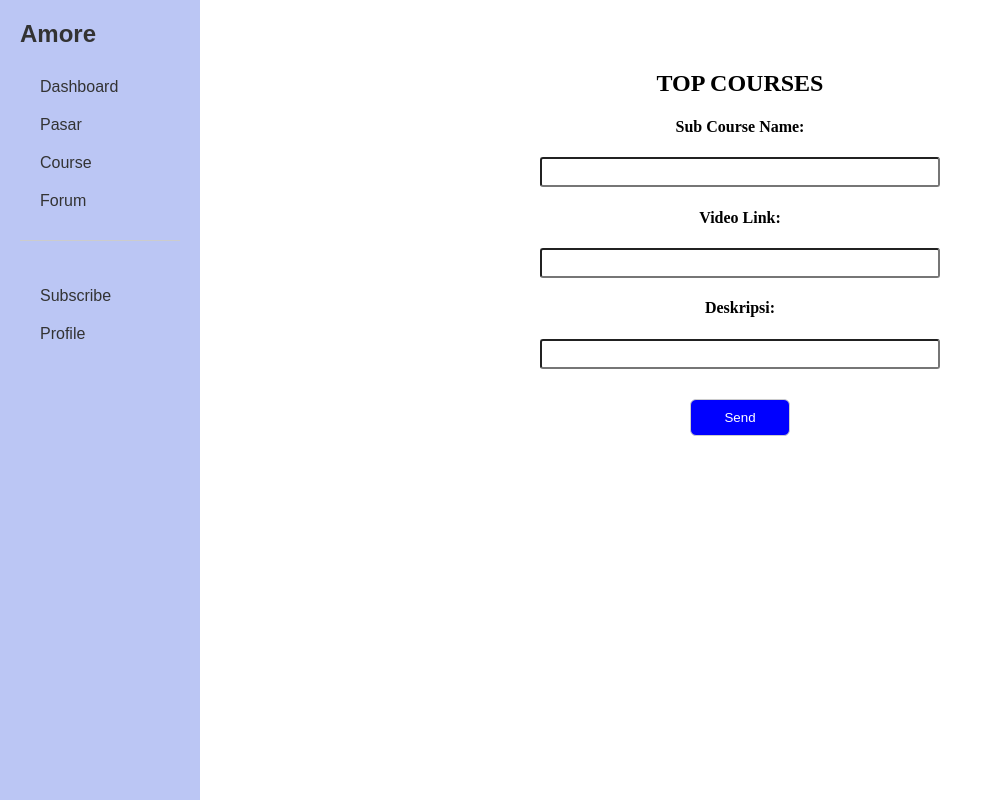
After one commit to miamore7/project-amore, a PHP site: page /tambahCourse.php in a window 1280 px wide. The commit adds this page. Shown: the whole page, without its empty margins (0-983 px from the left). Run offline with PHP 8.4, Linux system fonts and the light colour scheme.

Commit message:
course subs

```diff
--- a/course.php
+++ b/course.php
@@ -8,6 +8,7 @@ $videosData = array(
 ?>
 
 <?php include('sidebar.php'); ?>
+<a href="tambahCourse.php">Tambah Course</a>
 <link rel="stylesheet" href="css/course.css">
 <div class="top-courses">
   <h2>TOP COURSES</h2>
--- a/css/dashboardM.css
+++ b/css/dashboardM.css
@@ -48,3 +48,30 @@
 .course-item button:hover {
     background-color: #555;
 }
+
+.tambahCourse {
+    align-items: last baseline;
+}
+
+.tambahCourse input {
+    border-radius: 3px;
+    text-align: center;
+    height: 30px;
+    width: 400px;
+}
+
+.tambahCourse button {
+    width: calc(100% - 20px);
+    max-width: 100px;
+    margin: 30 auto;
+    padding: 10px;
+    color: white;
+    border: 1px solid #ccc;
+    border-radius: 6px;
+    box-sizing: border-box;
+    text-align: center;
+    cursor: pointer;
+    display: block;
+    margin-bottom: 10px;
+    background-color: blue;
+}
--- a/css/sidebar.css
+++ b/css/sidebar.css
@@ -99,7 +99,7 @@ nav ul li a i {
     width: 100%;
     height: auto;
     border-radius: 5px;
-    margin: 100px 100px 10px 100px;
-    height: 300px;
-    width: 300px;
+    margin: 90px 90px 10px 90px;
+    height: 250px;
+    width: 250px;
 }
--- a/subscribe.php
+++ b/subscribe.php
@@ -14,10 +14,10 @@ include('sidebar.php');
         <a href="bayar.php">Subscribe</a>
     </div>
     <h4 style="padding: 10px 10px 0px 30px">About Us</h4>
-    <p style="padding: 0px 10px 10px 30px; margin: 0px 150px 0px 0px;">Vue (pronounced /vjuː/, like view) is a progressive framework for building user interfaces. Unlike other monolithic frameworks, Vue is designed from the ground up to be incrementally adoptable. The core library is focused on the view layer only, and is easy to pick up and integrate with other libraries or existing projects. On the other hand, Vue is also perfectly capable of powering sophisticated Single-Page Applications when used in combination with modern tooling and supporting libraries.</p>
+    <p style="padding: 0px 10px 10px 40px; margin: 0px 150px 0px 0px;">Vue (pronounced /vjuː/, like view) is a progressive framework for building user interfaces. Unlike other monolithic frameworks, Vue is designed from the ground up to be incrementally adoptable. The core library is focused on the view layer only, and is easy to pick up and integrate with other libraries or existing projects. On the other hand, Vue is also perfectly capable of powering sophisticated Single-Page Applications when used in combination with modern tooling and supporting libraries.</p>
 </div>
 
 <div>
     <img class="recomImg" src="img/Code.jpeg">
-    <h4 style="margin: 0px 0px 0px 100px;">Python For Beginners - Learn Programming</h5>
+    <h4 style="margin: 0px 0px 0px 90px;">Python For Beginners - Learn Programming</h5>
 </div>
--- /dev/null
+++ b/subscribeController.php
@@ -0,0 +1,3 @@
+<?php
+
+?>
--- /dev/null
+++ b/tambahCourse.php
@@ -0,0 +1,19 @@
+<?php
+include('sidebar.php');
+?>
+<link rel="stylesheet" href="css/dashboardM.css">
+<div class="top-courses">
+    <h2>TOP COURSES</h2>
+    <form class="tambahCourse" action="">
+        <h4>Sub Course Name: </h4>
+        <input type="text">
+        <br>
+        <h4>Video Link: </h4>
+        <input type="text">
+        <br>
+        <h4>Deskripsi: </h4>
+        <input type="text">
+        <br>
+        <button>Send</button>
+    </form>
+</div>
```
